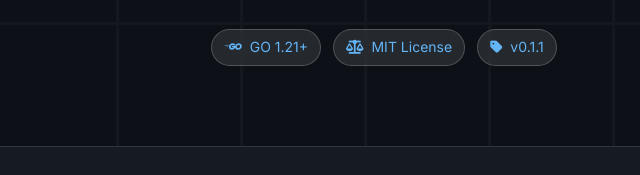
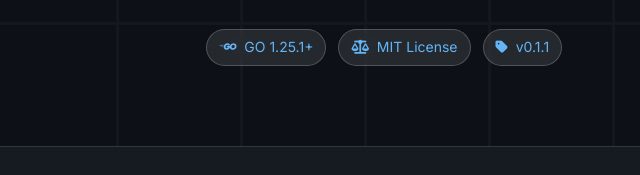
Before and after one commit to dmisiuk/acousticalc, a plain HTML site: page index.html in a window 1280 px wide. Shown: the part 474-649 px from the top of the page, 256-896 px from the left. Drawn offline with nearby package versions, Linux system fonts and the light colour scheme.

Commit message:
Update tech stack to Go 1.25.1 across all documentation
- Update go.mod and CI workflow from Go 1.21 to 1.25.1 (latest stable)
- Update architecture documents and tech stack specifications
- Update PRD and technical requirements documentation
- Update README and project brief with latest Go version
- Update GitHub Pages (index.html) with correct Go version
- Update all story documents and QA checklists
- Update release workflow and testing documentation
- Update Unix environment validation scripts

This resolves the version mismatch issue that was causing Security Scan
failures and ensures the entire project is aligned with the latest stable
Go version for 2025.

```diff
--- a/index.html
+++ b/index.html
@@ -519,7 +519,7 @@
                 <div class="tech-badges">
                     <span class="tech-badge">
                         <i class="fab fa-golang me-1"></i>
-                        GO 1.21+
+                        GO 1.25.1+
                     </span>
                     <span class="tech-badge">
                         <i class="fas fa-balance-scale me-1"></i>
```
Also changed, not shown: 18 other files.
